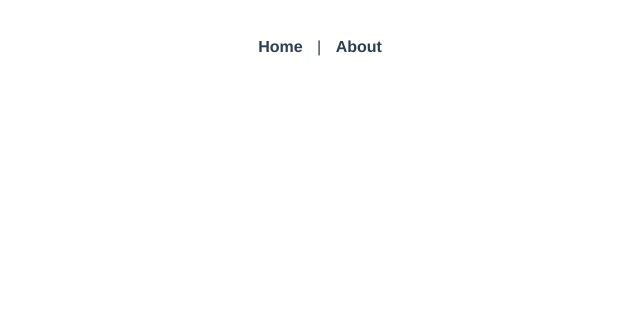
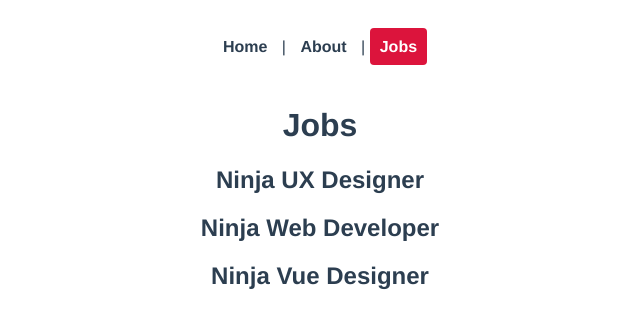
Before and after one commit to lbertoncello/vue-ninja-jobs, a Vue app: page /jobs in a window 1280 px wide. Before the commit this address had no page. Shown: the top 328 px of the page, without its empty margins (320-960 px from the left). Built offline with nearby package versions, Linux system fonts and the light colour scheme.

Commit message:
feat: add Jobs view

```diff
--- a/src/App.vue
+++ b/src/App.vue
@@ -2,7 +2,8 @@
   <div id="nav">
     <router-link to="/">Home</router-link> |
     <!-- It will take the route in which the value of the property name is 'About' -->
-    <router-link :to="{ name: 'About' }">About</router-link>
+    <router-link :to="{ name: 'About' }">About</router-link> |
+    <router-link :to="{ name: 'Jobs' }">Jobs</router-link>
   </div>
   <!-- This is the place where the router content will be mounted -->
   <router-view/>
--- a/src/router/index.js
+++ b/src/router/index.js
@@ -1,6 +1,7 @@
 import { createRouter, createWebHistory } from 'vue-router'
 import Home from '../views/Home.vue'
 import About from '../views/About.vue'
+import Jobs from '../views/jobs/Jobs.vue'
 
 const routes = [
   {
@@ -12,6 +13,11 @@
     path: '/about',
     name: 'About',
     component: About
+  },
+  {
+    path: '/jobs',
+    name: 'Jobs',
+    component: Jobs
   }
 ]
 
--- /dev/null
+++ b/src/views/jobs/Jobs.vue
@@ -0,0 +1,24 @@
+<template>
+	<h1>Jobs</h1>
+	<div v-for="job in jobs" :key="job.id">
+		<h2>{{ job.title }}</h2>
+	</div>
+</template>
+
+<script>
+export default {
+	data() {
+		return {
+			jobs: [
+				{ title: 'Ninja UX Designer', id: 1, details: 'lorem' },
+				{ title: 'Ninja Web Developer', id: 1, details: 'lorem' },
+				{ title: 'Ninja Vue Designer', id: 1, details: 'lorem' },
+			]
+		}
+	}
+}
+</script>
+
+<style>
+
+</style>
```
